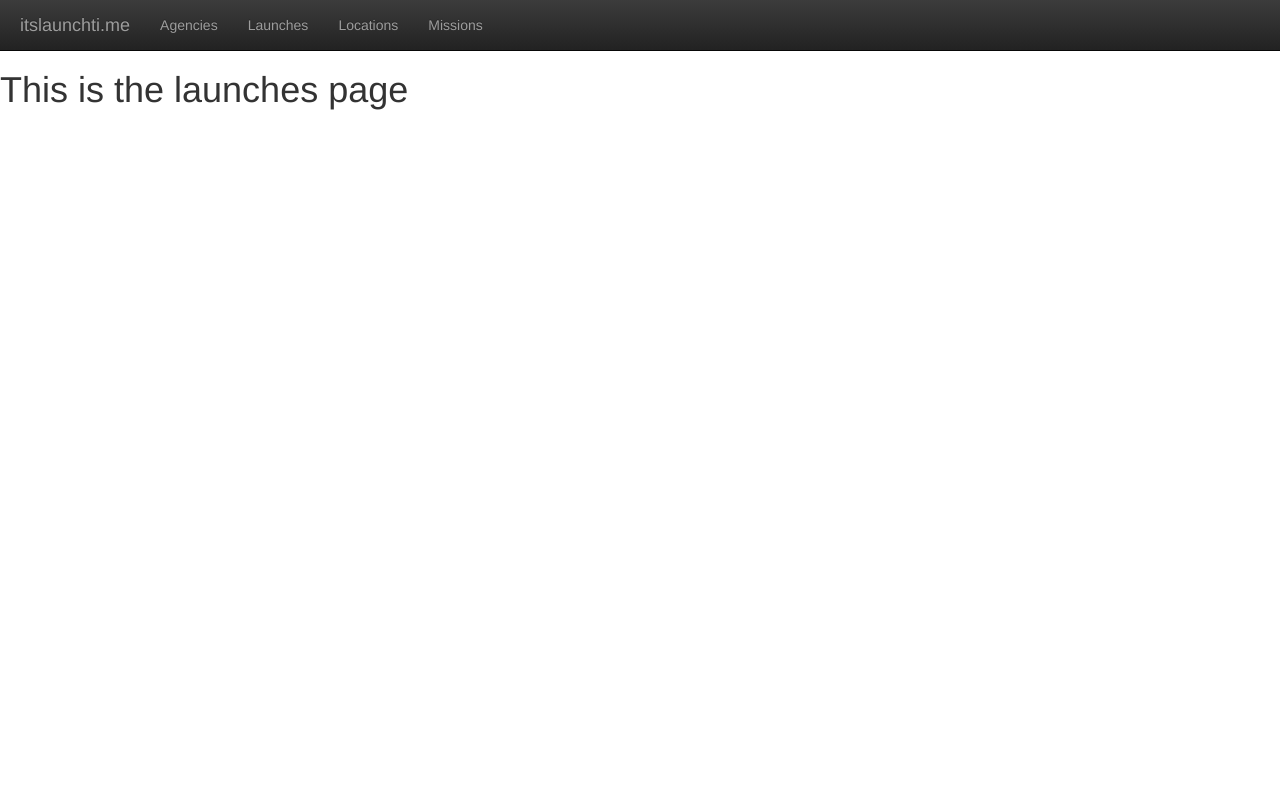
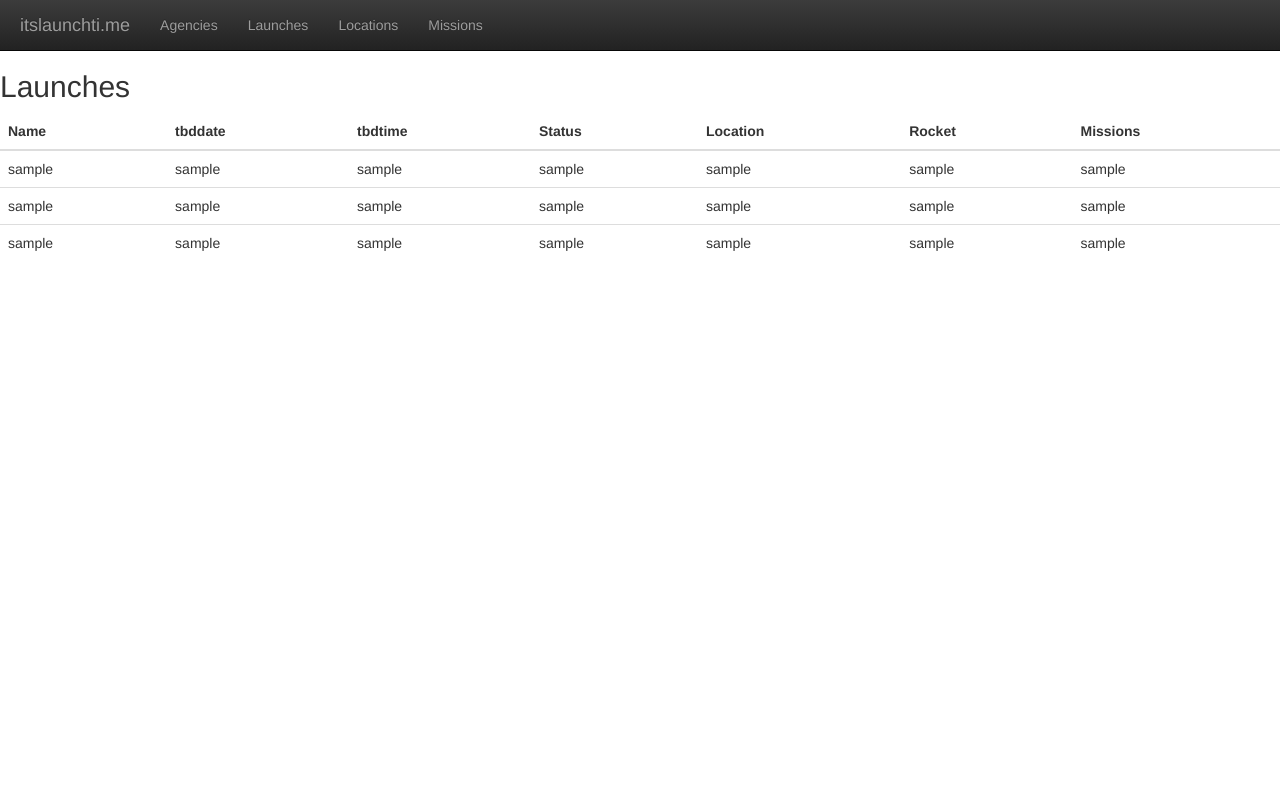
Before and after one commit to Benjamin28/idb, a Flask app: page /launches in a window 1280 px wide. Run offline with Flask 2, Linux system fonts and the light colour scheme; some libraries are stand-ins or nearby versions.

Commit message:
Added html to model templates

```diff
--- a/app/templates/launches.html
+++ b/app/templates/launches.html
@@ -1,7 +1,51 @@
 {% extends "base.html" %}
 {% block content %}
 
-<h1>This is the launches page</h1>
+<div class="container">
+    <h2>Launches</h2>
+    <table class="table">
+      <thead>
+        <tr>
+          <th>Name</th>
+          <th>tbddate</th>
+          <th>tbdtime</th>
+          <th>Status</th>
+          <th>Location</th>
+          <th>Rocket</th>
+          <th>Missions</th>
+        </tr>
+      </thead>
+      <tbody>
+        <tr>
+          <td>sample</td>
+          <td>sample</td>
+          <td>sample</td>
+          <td>sample</td>
+          <td>sample</td>
+          <td>sample</td>
+          <td>sample</td>
+        </tr>
+        <tr>
+          <td>sample</td>
+          <td>sample</td>
+          <td>sample</td>
+          <td>sample</td>
+          <td>sample</td>
+          <td>sample</td>
+          <td>sample</td>
+        </tr>
+        <tr>
+          <td>sample</td>
+          <td>sample</td>
+          <td>sample</td>
+          <td>sample</td>
+          <td>sample</td>
+          <td>sample</td>
+          <td>sample</td>
+        </tr>
+      </tbody>
+    </table>
+  </div>
 
 <!-- Above lines of code says that this html file will take all the HTML from base.html. -->
 <!-- In base.html, I've written where the content will be put in for the html files that extend base.html. Look at index.html for an example-->
```
Also changed, not shown: app/templates/agencies.html (+33 -1 lines), app/templates/index.html (+0 -21 lines), app/templates/locations.html (+25 -1 lines), app/templates/missions.html (+41 -1 lines).
